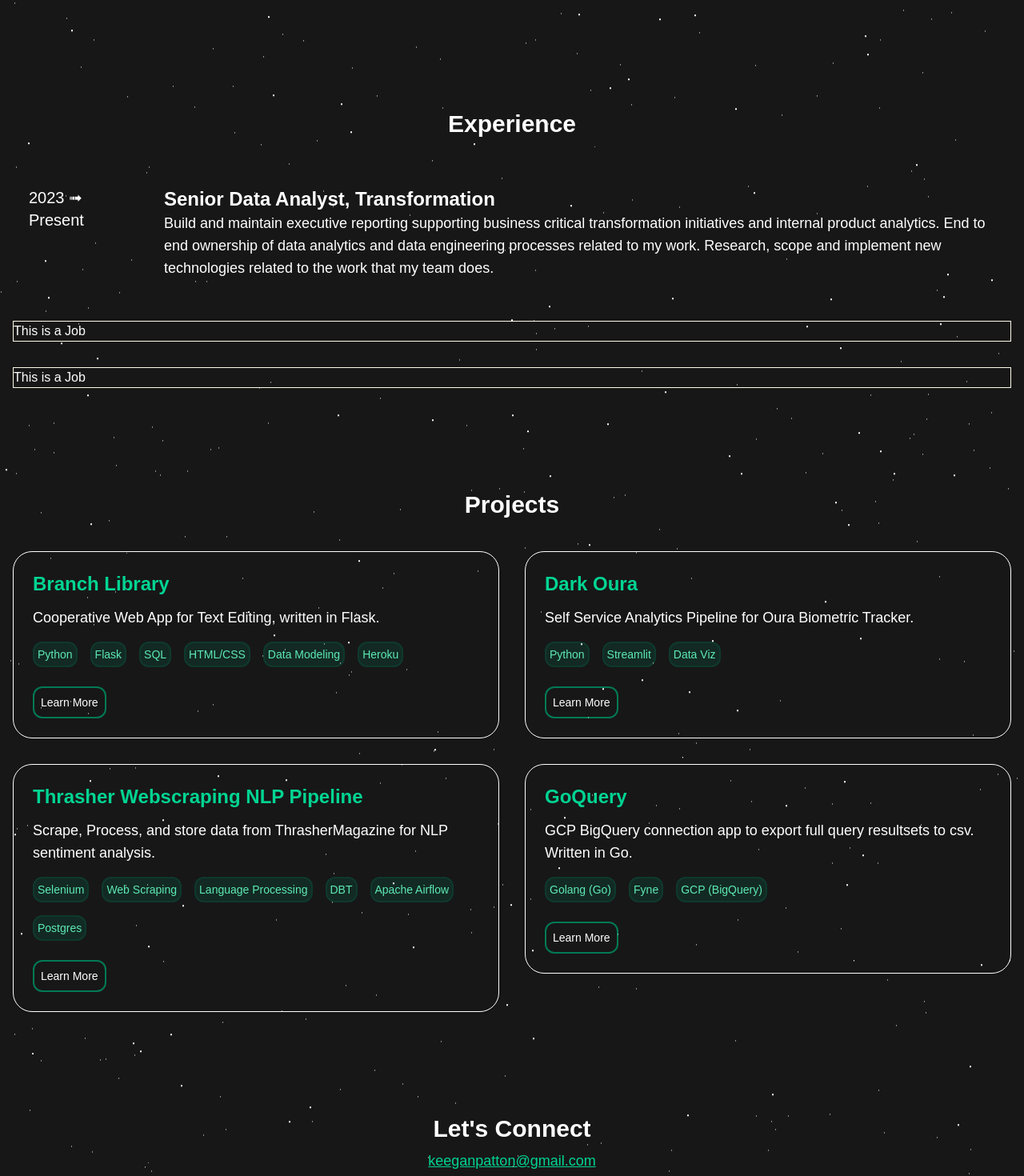
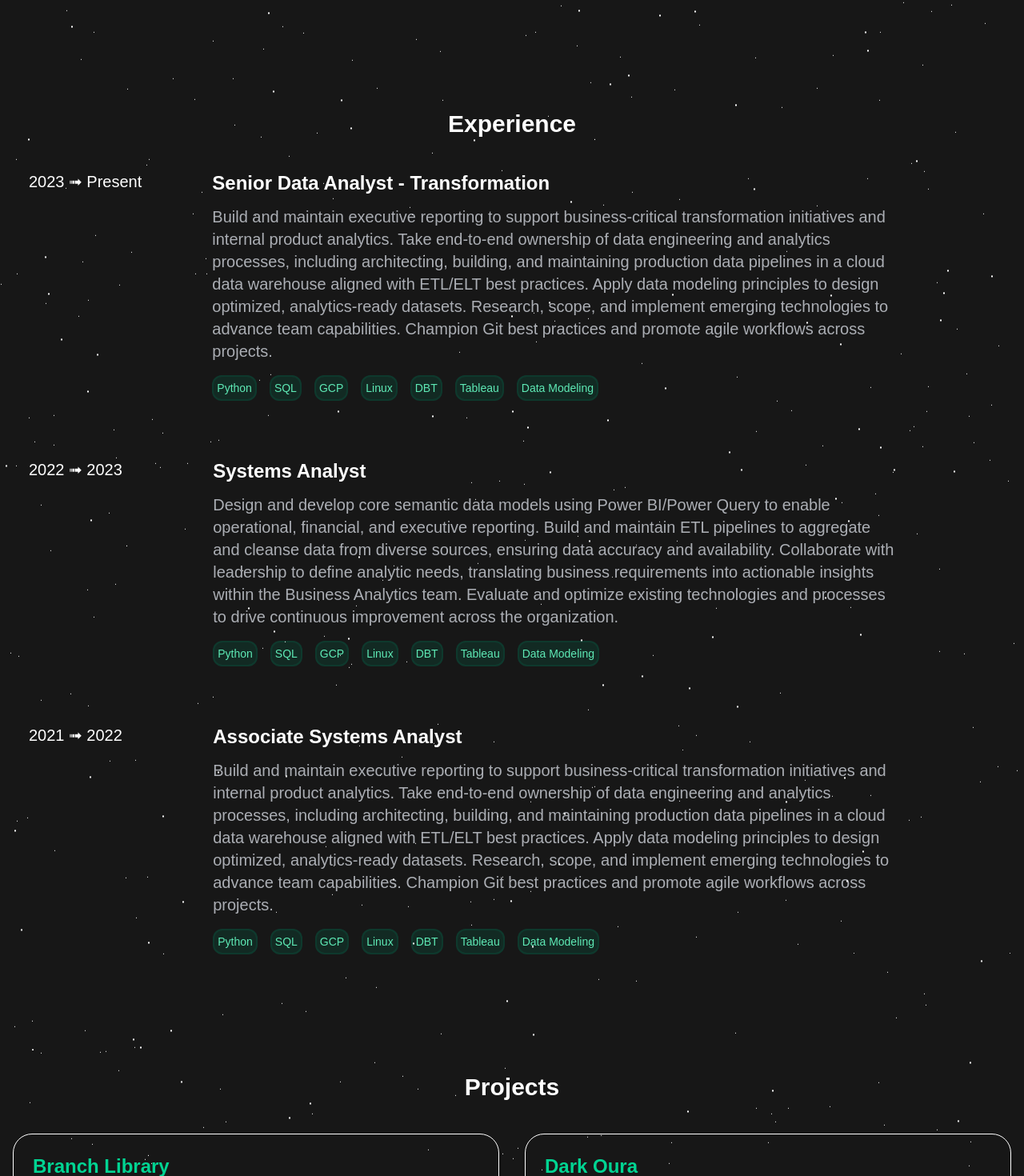
Before and after one commit to dbo-keeganpatton/personal-website-2.0, a Next.js app: page / in a window 1280 px wide. Shown: the part 599-2069 px from the top of the page at 80% size. Built offline with nearby package versions, Linux system fonts and the light colour scheme.

Commit message:
Update Job2 component

```diff
--- a/components/Job1.tsx
+++ b/components/Job1.tsx
@@ -1,17 +1,32 @@
 export default function Job1 () {
 
     return (
-        <div className="flex flex-col p-5 lg:flex-row gap-20   hover:border hover:border-white/5 hover:rounded-2xl hover:bg-white/5 hover:text-emerald-500">
-            <h1 className="mr-5 text-xl text-white"> 2023 ➟  Present  </h1>
+        <div className="flex flex-col p-5 lg:flex-row gap-20 hover:border hover:border-white/5 hover:rounded-lg hover:bg-white/5 hover:text-emerald-500">
+            <h1 className="whitespace-nowrap text-xl pr-2"> 2023 ➟  Present  </h1>
 
-            <div className="flex flex-col">
-                <h1 className="mr-5 text-2xl font-bold"> Senior Data Analyst, Transformation </h1>
-                <p className="text-lg text-white">
-                    Build and maintain executive reporting supporting business critical transformation initiatives and
-                    internal product analytics. End to end ownership of data analytics and data engineering processes related
-                    to my work. Research, scope and implement new technologies related to the work that my team does.
+            <div className="flex flex-col pr-30">
+                <h1 className="mr-5 text-2xl font-bold pb-3"> Senior Data Analyst - Transformation </h1>
+                <p className="text-xl text-gray-300/80">
+                    Build and maintain executive reporting to support business-critical transformation initiatives and
+                    internal product analytics. Take end-to-end ownership of data engineering and analytics processes, including
+                    architecting, building, and maintaining production data pipelines in a cloud data warehouse aligned with ETL/ELT
+                    best practices. Apply data modeling principles to design optimized, analytics-ready datasets. Research, scope,
+                    and implement emerging technologies to advance team capabilities. Champion Git best practices and promote agile
+                    workflows across projects.
+                </p>
 
-                </p>
+                {/* Tech Stack items */}
+                <div className="flex flex-wrap gap-4 pt-4">
+                    <div className="flex-initial grow-0 border-2 border-emerald-700/20 p-1 rounded-xl text-sm bg-emerald-700/20 text-center text-emerald-300">   Python         </div>
+                    <div className="flex-initial grow-0 border-2 border-emerald-700/20 p-1 rounded-xl text-sm bg-emerald-700/20 text-center text-emerald-300">   SQL            </div>
+                    <div className="flex-initial grow-0 border-2 border-emerald-700/20 p-1 rounded-xl text-sm bg-emerald-700/20 text-center text-emerald-300">   GCP            </div>
+                    <div className="flex-initial grow-0 border-2 border-emerald-700/20 p-1 rounded-xl text-sm bg-emerald-700/20 text-center text-emerald-300">   Linux          </div>
+                    <div className="flex-initial grow-0 border-2 border-emerald-700/20 p-1 rounded-xl text-sm bg-emerald-700/20 text-center text-emerald-300">   DBT            </div>
+                    <div className="flex-initial grow-0 border-2 border-emerald-700/20 p-1 rounded-xl text-sm bg-emerald-700/20 text-center text-emerald-300">   Tableau        </div>
+                    <div className="flex-initial grow-0 border-2 border-emerald-700/20 p-1 rounded-xl text-sm bg-emerald-700/20 text-center text-emerald-300">   Data Modeling  </div>
+                </div>
+                {/* End Tech Stack */}
+
             </div>
 
         </div>
--- a/components/Job2.tsx
+++ b/components/Job2.tsx
@@ -1,7 +1,33 @@
 export default function Job2 () {
     return (
-        <div className="border border-amber-50">
-        This is a Job
+
+        <div className="flex flex-col p-5 lg:flex-row gap-20 hover:border hover:border-white/5 hover:rounded-lg hover:bg-white/5 hover:text-emerald-500">
+            <h1 className="whitespace-nowrap text-xl"> 2022 ➟  2023 &nbsp; &nbsp; &nbsp; </h1>
+
+            <div className="flex flex-col pr-30">
+                <h1 className="mr-5 text-2xl font-bold pb-3"> Systems Analyst </h1>
+                <p className="text-xl text-gray-300/80">
+                    Design and develop core semantic data models using Power BI/Power Query to enable operational, financial, and executive reporting.
+                    Build and maintain ETL pipelines to aggregate and cleanse data from diverse sources, ensuring data accuracy and availability.
+                    Collaborate with leadership to define analytic needs, translating business requirements into actionable insights within the
+                    Business Analytics team. Evaluate and optimize existing technologies and processes to drive
+                    continuous improvement across the organization.
+                </p>
+
+                {/* Tech Stack items */}
+                <div className="flex flex-wrap gap-4 pt-4">
+                    <div className="flex-initial grow-0 border-2 border-emerald-700/20 p-1 rounded-xl text-sm bg-emerald-700/20 text-center text-emerald-300">   Python         </div>
+                    <div className="flex-initial grow-0 border-2 border-emerald-700/20 p-1 rounded-xl text-sm bg-emerald-700/20 text-center text-emerald-300">   SQL            </div>
+                    <div className="flex-initial grow-0 border-2 border-emerald-700/20 p-1 rounded-xl text-sm bg-emerald-700/20 text-center text-emerald-300">   GCP            </div>
+                    <div className="flex-initial grow-0 border-2 border-emerald-700/20 p-1 rounded-xl text-sm bg-emerald-700/20 text-center text-emerald-300">   Linux          </div>
+                    <div className="flex-initial grow-0 border-2 border-emerald-700/20 p-1 rounded-xl text-sm bg-emerald-700/20 text-center text-emerald-300">   DBT            </div>
+                    <div className="flex-initial grow-0 border-2 border-emerald-700/20 p-1 rounded-xl text-sm bg-emerald-700/20 text-center text-emerald-300">   Tableau        </div>
+                    <div className="flex-initial grow-0 border-2 border-emerald-700/20 p-1 rounded-xl text-sm bg-emerald-700/20 text-center text-emerald-300">   Data Modeling  </div>
+                </div>
+                {/* End Tech Stack */}
+
+            </div>
+
         </div>
     )
 }
--- a/components/Job3.tsx
+++ b/components/Job3.tsx
@@ -1,7 +1,33 @@
 export default function Job3 () {
     return (
-        <div className="border border-amber-50">
-        This is a Job
+        <div className="flex flex-col p-5 lg:flex-row gap-20   hover:border hover:border-white/5 hover:rounded-lg hover:bg-white/5 hover:text-emerald-500">
+            <h1 className="whitespace-nowrap text-xl"> 2021 ➟  2022  &nbsp; &nbsp; &nbsp; </h1>
+
+            <div className="flex flex-col pr-30">
+                <h1 className="mr-5 text-2xl font-bold pb-3"> Associate Systems Analyst </h1>
+                <p className="text-xl text-gray-300/80">
+                    Build and maintain executive reporting to support business-critical transformation initiatives and
+                    internal product analytics. Take end-to-end ownership of data engineering and analytics processes, including
+                    architecting, building, and maintaining production data pipelines in a cloud data warehouse aligned with ETL/ELT
+                    best practices. Apply data modeling principles to design optimized, analytics-ready datasets. Research, scope,
+                    and implement emerging technologies to advance team capabilities. Champion Git best practices and promote agile
+                    workflows across projects.
+                </p>
+
+                {/* Tech Stack items */}
+                <div className="flex flex-wrap gap-4 pt-4">
+                    <div className="flex-initial grow-0 border-2 border-emerald-700/20 p-1 rounded-xl text-sm bg-emerald-700/20 text-center text-emerald-300">   Python         </div>
+                    <div className="flex-initial grow-0 border-2 border-emerald-700/20 p-1 rounded-xl text-sm bg-emerald-700/20 text-center text-emerald-300">   SQL            </div>
+                    <div className="flex-initial grow-0 border-2 border-emerald-700/20 p-1 rounded-xl text-sm bg-emerald-700/20 text-center text-emerald-300">   GCP            </div>
+                    <div className="flex-initial grow-0 border-2 border-emerald-700/20 p-1 rounded-xl text-sm bg-emerald-700/20 text-center text-emerald-300">   Linux          </div>
+                    <div className="flex-initial grow-0 border-2 border-emerald-700/20 p-1 rounded-xl text-sm bg-emerald-700/20 text-center text-emerald-300">   DBT            </div>
+                    <div className="flex-initial grow-0 border-2 border-emerald-700/20 p-1 rounded-xl text-sm bg-emerald-700/20 text-center text-emerald-300">   Tableau        </div>
+                    <div className="flex-initial grow-0 border-2 border-emerald-700/20 p-1 rounded-xl text-sm bg-emerald-700/20 text-center text-emerald-300">   Data Modeling  </div>
+                </div>
+                {/* End Tech Stack */}
+
+            </div>
+
         </div>
     )
 }
--- a/components/Jobs.tsx
+++ b/components/Jobs.tsx
@@ -10,9 +10,9 @@ export default function Jobs () {
 
         <section className="py-16">
 
-            <h2 className="text-3xl font-semibold text-center mb-10 "> Experience </h2>
+            <h2 className="text-3xl font-semibold text-center mb-5 "> Experience </h2>
 
-            <div className="grid grid-cols-1  gap-8 overflow-visible">
+            <div className="grid grid-cols-1 gap-8 overflow-visible">
 
 
                 {/* Begin Jobs List */}
```
